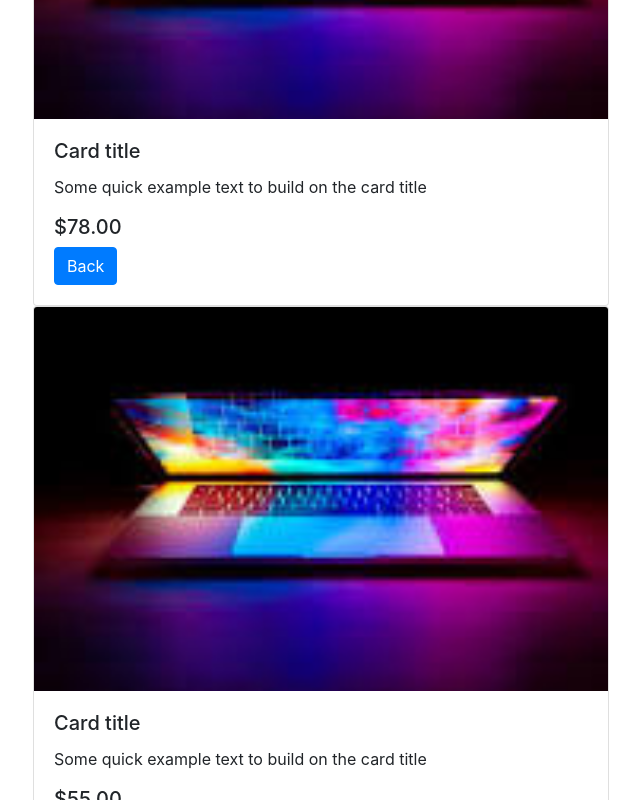
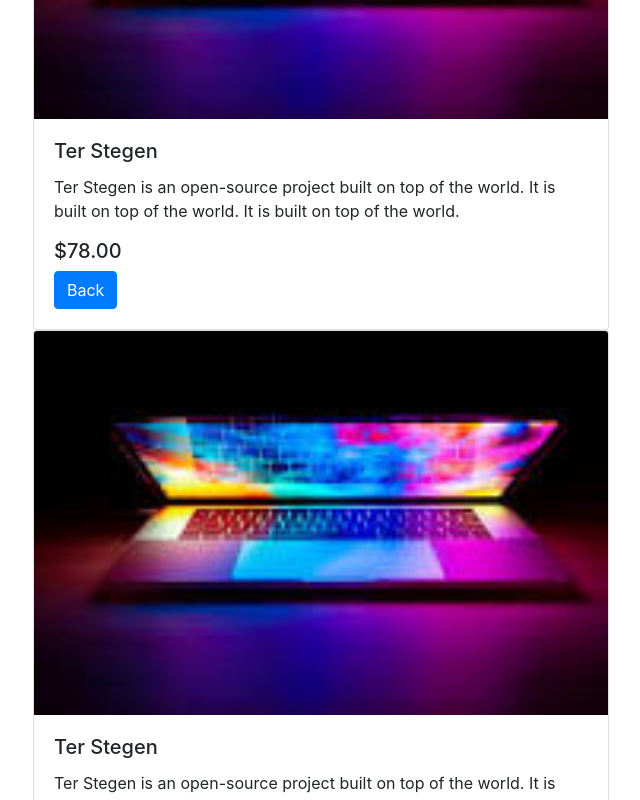
Before and after one commit to Mbote-Joseph/E-commerce-Site, an Angular app: page / in a window 1280 px wide. Shown: the part 2100-2900 px from the top of the page, without its empty margins (52-692 px from the left). Built offline with nearby package versions, Linux system fonts and the light colour scheme.

Commit message:
Ecommerce Site in Angular

```diff
--- a/src/app/components/home/home.component.html
+++ b/src/app/components/home/home.component.html
@@ -34,10 +34,11 @@
           alt="Card image cap"
         />
         <div class="card-body">
-          <h5 class="card-title">Card title</h5>
+          <h5 class="card-title">{{ item.name }}</h5>
           <p class="card-text">
-            Some quick example text to build on the card title
+            {{ item.description }}
           </p>
+
           <h5>{{ item.price | currency }}</h5>
           <a href="#" class="btn btn-primary">Back</a>
         </div>
```
